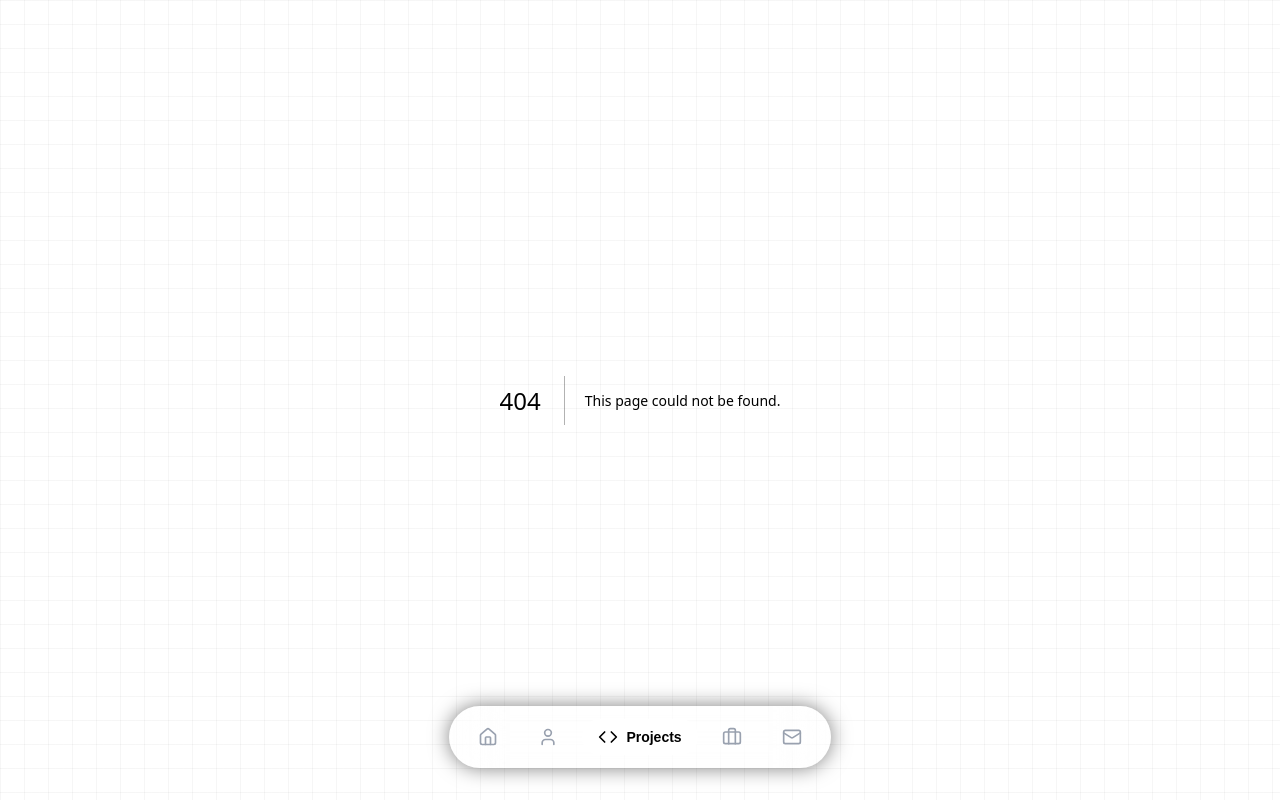
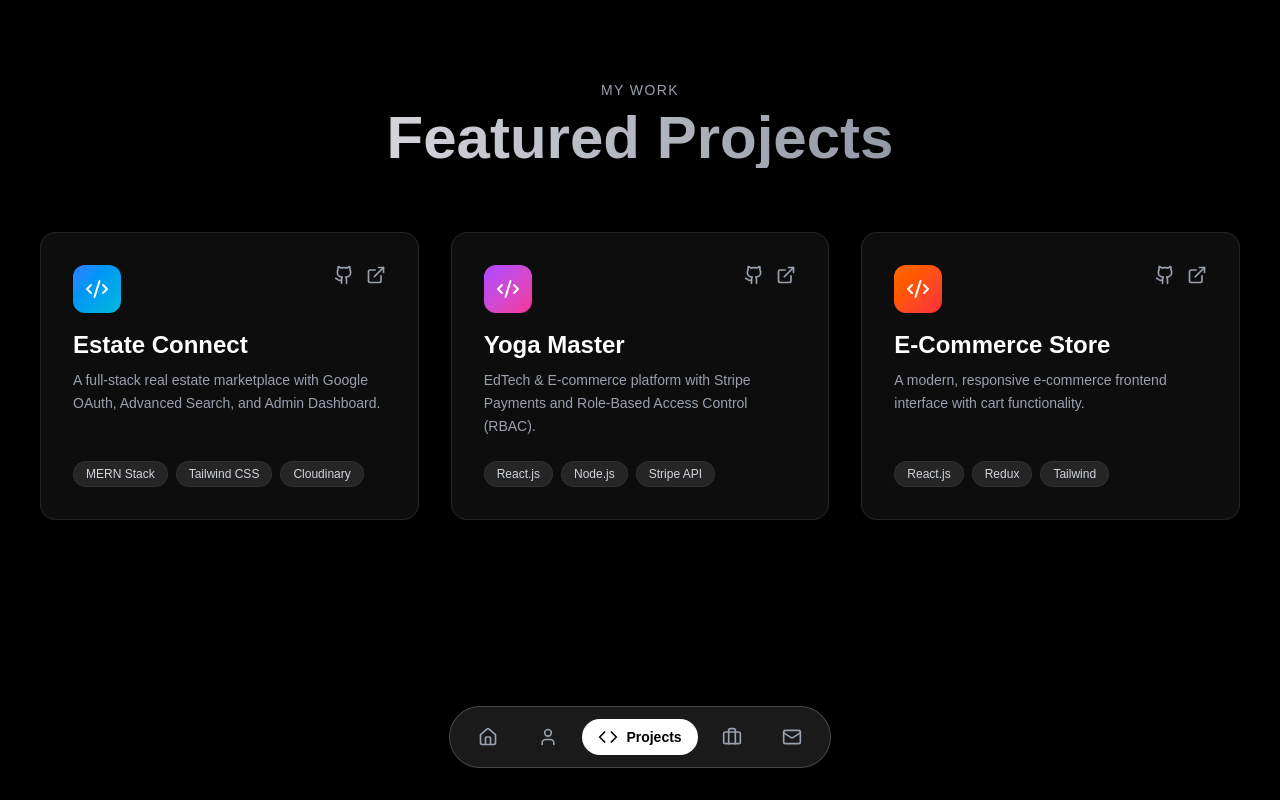
Before and after one commit to aadi90392/Aditya--Portfolio, a Next.js app: page /projects in a window 1280 px wide. Before the commit this address had no page. Built offline with nearby package versions, Linux system fonts and the light colour scheme.

Commit message:
Project Section Ready

```diff
--- /dev/null
+++ b/src/app/projects/page.tsx
@@ -0,0 +1,128 @@
+"use client";
+import { motion, Variants } from "framer-motion";
+import { ExternalLink, Github, Code2 } from "lucide-react";
+import Link from "next/link";
+
+// Tumhare Projects ka Data
+const projects = [
+  {
+    title: "Estate Connect",
+    description: "A full-stack real estate marketplace with Google OAuth, Advanced Search, and Admin Dashboard.",
+    tech: ["MERN Stack", "Tailwind CSS", "Cloudinary"],
+    live: "https://estate-connect-ten.vercel.app/",
+    github: "https://github.com/aadi90392",
+    color: "from-blue-500 to-cyan-500",
+  },
+  {
+    title: "Yoga Master",
+    description: "EdTech & E-commerce platform with Stripe Payments and Role-Based Access Control (RBAC).",
+    tech: ["React.js", "Node.js", "Stripe API"],
+    live: "https://yoga-master-full.vercel.app/",
+    github: "https://github.com/aadi90392",
+    color: "from-purple-500 to-pink-500",
+  },
+  {
+    title: "E-Commerce Store",
+    description: "A modern, responsive e-commerce frontend interface with cart functionality.",
+    tech: ["React.js", "Redux", "Tailwind"],
+    live: "https://code-alpha-ecommerce-store.vercel.app/",
+    github: "https://github.com/aadi90392",
+    color: "from-orange-500 to-red-500",
+  },
+];
+
+// Animation Variants (TypeScript Fixed)
+const containerVariants: Variants = {
+  hidden: { opacity: 0 },
+  visible: {
+    opacity: 1,
+    transition: {
+      staggerChildren: 0.2,
+    },
+  },
+};
+
+const cardVariants: Variants = {
+  hidden: { y: 50, opacity: 0 },
+  visible: {
+    y: 0,
+    opacity: 1,
+    transition: {
+      type: "spring" as const, // <-- Ye 'as const' error fix karega
+      stiffness: 100
+    }
+  },
+};
+
+export default function Projects() {
+  return (
+    <div className="min-h-screen bg-black text-white py-20 px-4 md:px-10 pb-32">
+
+      {/* Page Title */}
+      <motion.div
+        initial={{ opacity: 0, y: -20 }}
+        animate={{ opacity: 1, y: 0 }}
+        className="text-center mb-16"
+      >
+        <h2 className="text-gray-400 uppercase tracking-widest text-sm mb-2">My Work</h2>
+        <h1 className="text-4xl md:text-6xl font-bold bg-clip-text text-transparent bg-gradient-to-r from-white to-gray-500">
+          Featured Projects
+        </h1>
+      </motion.div>
+
+      {/* Projects Grid */}
+      <motion.div
+        variants={containerVariants}
+        initial="hidden"
+        animate="visible"
+        className="grid grid-cols-1 md:grid-cols-2 lg:grid-cols-3 gap-8 max-w-7xl mx-auto"
+      >
+        {projects.map((project, index) => (
+          <motion.div
+            key={index}
+            variants={cardVariants}
+            whileHover={{ y: -10 }}
+            className="group relative bg-white/5 backdrop-blur-lg border border-white/10 rounded-2xl overflow-hidden hover:border-white/30 transition-colors"
+          >
+            {/* Hover Glow Effect */}
+            <div className={`absolute inset-0 bg-gradient-to-br ${project.color} opacity-0 group-hover:opacity-10 transition-opacity duration-500`}></div>
+
+            <div className="p-8 flex flex-col h-full">
+              {/* Icon & Title */}
+              <div className="flex justify-between items-start mb-4">
+                <div className={`p-3 rounded-xl bg-gradient-to-br ${project.color} bg-opacity-20`}>
+                  <Code2 className="text-white" size={24} />
+                </div>
+                <div className="flex gap-3">
+                  <Link href={project.github} target="_blank" className="text-gray-400 hover:text-white transition-colors">
+                    <Github size={20} />
+                  </Link>
+                  <Link href={project.live} target="_blank" className="text-gray-400 hover:text-white transition-colors">
+                    <ExternalLink size={20} />
+                  </Link>
+                </div>
+              </div>
+
+              <h3 className="text-2xl font-bold mb-2 group-hover:text-transparent group-hover:bg-clip-text group-hover:bg-gradient-to-r group-hover:from-white group-hover:to-gray-400 transition-all">
+                {project.title}
+              </h3>
+
+              <p className="text-gray-400 text-sm mb-6 flex-grow leading-relaxed">
+                {project.description}
+              </p>
+
+              {/* Tech Stack Tags */}
+              <div className="flex flex-wrap gap-2 mt-auto">
+                {project.tech.map((tech, i) => (
+                  <span key={i} className="text-xs font-medium px-3 py-1 rounded-full bg-white/10 text-gray-300 border border-white/5">
+                    {tech}
+                  </span>
+                ))}
+              </div>
+            </div>
+          </motion.div>
+        ))}
+      </motion.div>
+    </div>
+  );
+}
```
